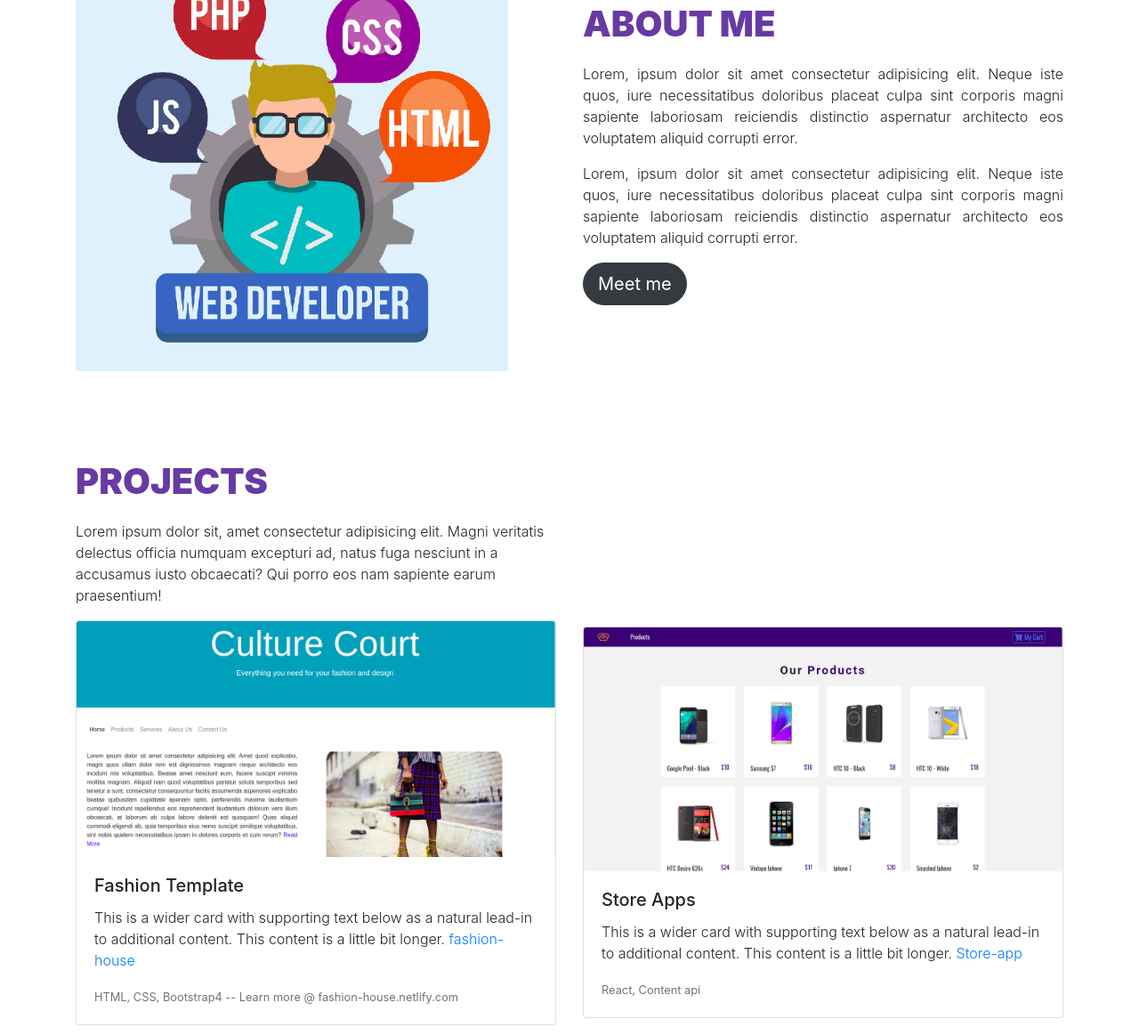
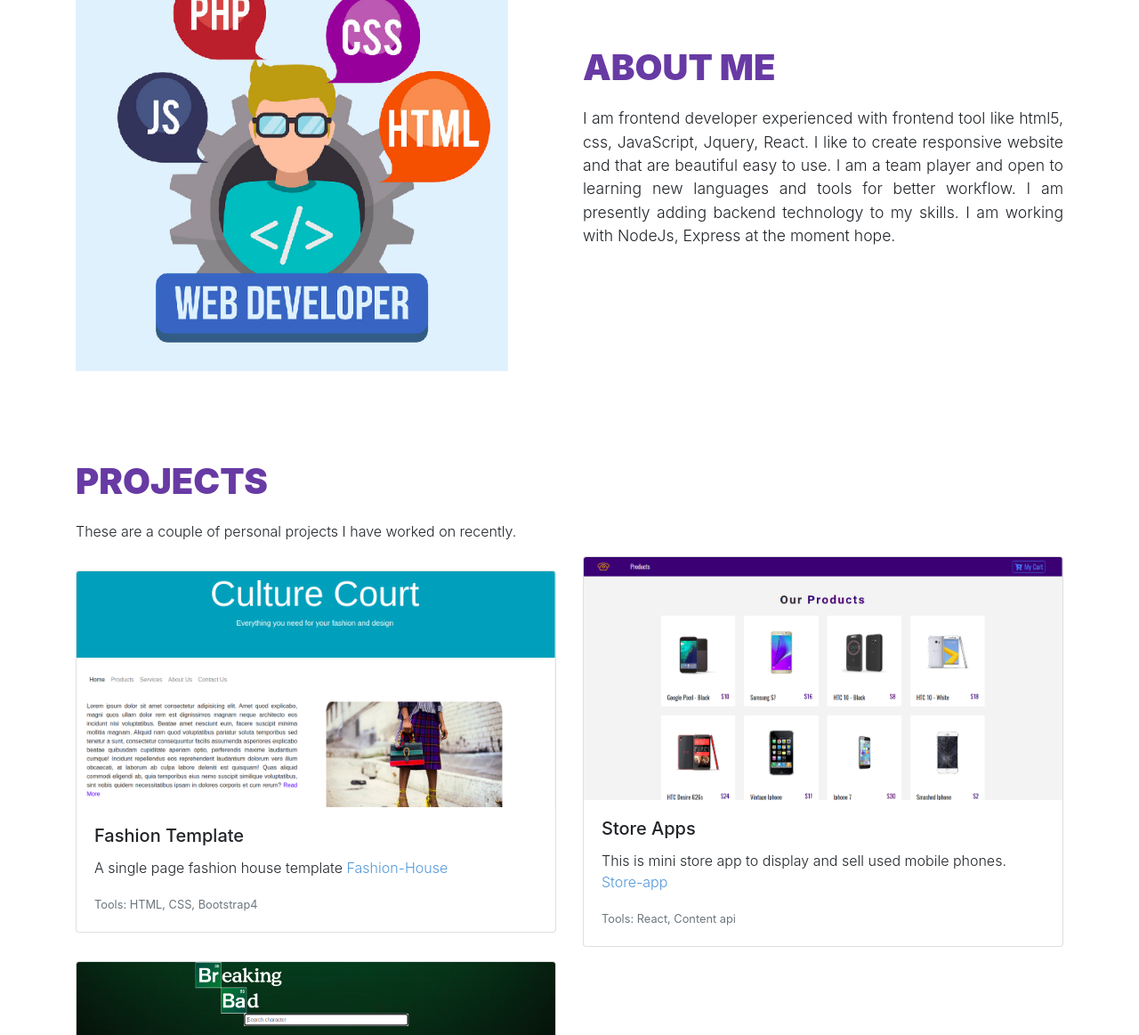
Before and after one commit to gbejula/portfolio, a plain HTML site: page index.html in a window 1280 px wide. Shown: the part 878-2041 px from the top of the page at 89% size. Drawn offline with nearby package versions, Linux system fonts and the light colour scheme.

Commit message:
changed link color, projects information and about me info

```diff
--- a/css/styles.css
+++ b/css/styles.css
@@ -85,10 +85,22 @@ button {
 
 #about-me p {
   text-align: justify;
+  font-size: 1.1rem;
+  line-height: 1.5;
 }
+
 
 #projects .projects {
   margin-bottom: 50px;
+}
+
+#projects a {
+  text-decoration: none;
+  color: rgb(84, 153, 218);
+}
+
+#projects a:hover {
+  color: rgb(10, 9, 117);
 }
 
 #contact {
--- a/index.html
+++ b/index.html
@@ -108,9 +108,9 @@
         </div>
         <div class="col-lg-6">
           <h1>About Me</h1>
-          <p>Lorem, ipsum dolor sit amet consectetur adipisicing elit. Neque iste quos, iure necessitatibus doloribus placeat culpa sint corporis magni sapiente laboriosam reiciendis distinctio aspernatur architecto eos voluptatem aliquid corrupti error.</p>
-          <p>Lorem, ipsum dolor sit amet consectetur adipisicing elit. Neque iste quos, iure necessitatibus doloribus placeat culpa sint corporis magni sapiente laboriosam reiciendis distinctio aspernatur architecto eos voluptatem aliquid corrupti error.</p>
-          <button type="button" class="btn btn-dark btn-lg">Meet me</button>
+          <p>I am frontend developer experienced with frontend tool like html5, css, JavaScript, Jquery, React. I like to create responsive website and that are beautiful easy to use. I am a team player and open to learning new languages and tools for better workflow. I am presently adding backend technology to my skills. I am working with NodeJs, Express at the moment hope. </p>
+          <!-- <p>Lorem, ipsum dolor sit amet consectetur adipisicing elit. Neque iste quos, iure necessitatibus doloribus placeat culpa sint corporis magni sapiente laboriosam reiciendis distinctio aspernatur architecto eos voluptatem aliquid corrupti error.</p>
+          <button type="button" class="btn btn-dark btn-lg">Meet me</button> -->
         </div>
       </div>
     </div>
@@ -123,7 +123,7 @@
       <div class="row">
         <div class="col-lg-6">
           <h1>Projects</h1>
-          <p>Lorem ipsum dolor sit, amet consectetur adipisicing elit. Magni veritatis delectus officia numquam excepturi ad, natus fuga nesciunt in a accusamus iusto obcaecati? Qui porro eos nam sapiente earum praesentium!</p>
+          <p>These are a couple of personal projects I have worked on recently.</p>
         </div>
       </div>
 
@@ -133,8 +133,8 @@
             <img src="./assets/culturecourt.png" class="card-img-top" alt="fashion-template">
             <div class="card-body">
               <h5 class="card-title">Fashion Template</h5>
-              <p class="card-text">This is a wider card with supporting text below as a natural lead-in to additional content. This content is a little bit longer. <a href="https://fashion-house.netlify.com" target="_blank">fashion-house</a></p>
-              <p class="card-text"><small class="text-muted">HTML, CSS, Bootstrap4 -- Learn more @ fashion-house.netlify.com</small></p>
+              <p class="card-text">A single page fashion house template  <a href="https://fashion-house.netlify.com" target="_blank">Fashion-House</a></p>
+              <p class="card-text"><small class="text-muted">Tools: HTML, CSS, Bootstrap4 </small></p>
             </div>
           </div>
         </div>
@@ -143,8 +143,8 @@
             <img src="./assets/storeapp.png" class="card-img-top" alt="store-app">
             <div class="card-body">
               <h5 class="card-title">Store Apps</h5>
-              <p class="card-text">This is a wider card with supporting text below as a natural lead-in to additional content. This content is a little bit longer. <a href="https://build-store-app.netlify.com" target="_blank">Store-app</a></p>
-              <p class="card-text"><small class="text-muted">React, Content api </small></p>
+              <p class="card-text">This is mini store app to display and sell used mobile phones. <a href="https://build-store-app.netlify.com" target="_blank">Store-app</a></p>
+              <p class="card-text"><small class="text-muted">Tools: React, Content api </small></p>
             </div>
           </div>
         </div>
@@ -153,8 +153,8 @@
             <img src="./assets/breakingbad.png" class="card-img-top" alt="breakingbad">
             <div class="card-body">
               <h5 class="card-title">Store Apps</h5>
-              <p class="card-text">Consumed the season movie API to display the information of the cast and the personal information. <a href="https://breakingbadcast-info.netlify.com" target="_blank">Breaking bad info</a> </p>
-              <p class="card-text"><small class="text-muted">React </small></p>
+              <p class="card-text">Consumed the season movie API to display the character name of the casts and the personal information. <a href="https://breakingbadcast-info.netlify.com" target="_blank">Breaking bad info</a> </p>
+              <p class="card-text"><small class="text-muted">Tools: React </small></p>
             </div>
           </div>
         </div>
```
